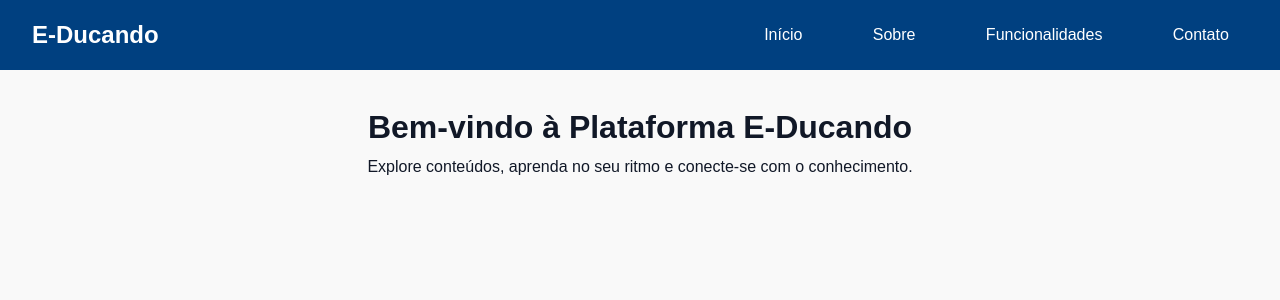
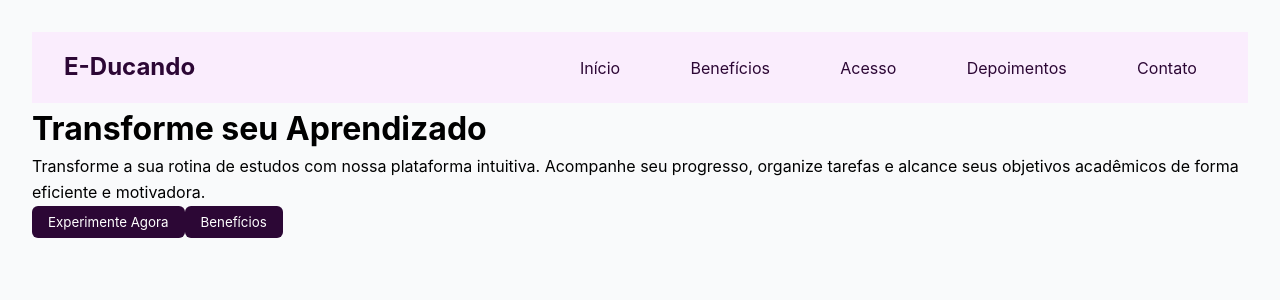
Before and after one commit to matheusdalbone/e-ducando, a React (Vite) app in the folder frontend/: page / in a window 1280 px wide. Shown: the top 300 px of the page. Built offline with nearby package versions, Linux system fonts and the light colour scheme.

Commit message:
Componentes de home e na barra de navegação

```diff
--- a/frontend/src/App.css
+++ b/frontend/src/App.css
@@ -1,11 +1,5 @@
-body {
-  margin: 0;
-  font-family: Arial, sans-serif;
-  background-color: #f9f9f9;
-}
-
 .navbar {
-  background-color: #004080;
+  background-color: #2C0735;
   padding: 1rem;
   color: white;
   display: flex;
@@ -29,8 +23,3 @@ body {
   color: white;
   text-decoration: none;
 }
-
-.home {
-  padding: 2rem;
-  text-align: center;
-}
--- a/frontend/src/components/Home.jsx
+++ b/frontend/src/components/Home.jsx
@@ -4,8 +4,12 @@ import styles from "./Home.module.css";
 export default function Home() {
   return (
     <div className="home">
-      <h1>Bem-vindo à Plataforma E-Ducando</h1>
-      <p>Explore conteúdos, aprenda no seu ritmo e conecte-se com o conhecimento.</p>
+      <div className="home-texto">
+      <h1>Transforme seu <span className="destaque">Aprendizado</span></h1>
+      <p>Transforme a sua rotina de estudos com nossa plataforma intuitiva. Acompanhe seu progresso, organize tarefas e alcance seus objetivos acadêmicos de forma eficiente e motivadora.</p>
+        <button>Experimente Agora</button>
+        <button>Benefícios</button>
+      </div>
     </div>
   );
 }
--- a/frontend/src/components/Home.module.css
+++ b/frontend/src/components/Home.module.css
@@ -1,23 +1,34 @@
 /* Home.module.css */
 
 .home {
+  max-width: 1200px;
+  margin: 0 auto;
+  display: flex;
+  gap: 2rem;
+  background-color: #f9f5ff;
   padding: 2rem;
-    max-width: 800px;
-    margin: 2rem auto;
-    background-color: #645a93;
   border-radius: 8px;
-    box-shadow: 0 2px 8px rgba(0, 0, 0, 0.1);
-    text-align: center;
+  box-shadow: 0 2px 8px rgba(0,0,0,0.1);
+  align-items: center;
+  justify-content: space-between;
 }
 
-  .home h1 {
+.home-texto {
+  flex: 1;
+  text-align: left;
+}
+
+.home-texto h1 {
   font-size: 2.5rem;
-    color: #004080;
+  color: #2C0735;
   margin-bottom: 1rem;
 }
 
-  .home p {
+.home-texto h1 .destaque {
+  color: #5EBAE3;
+}
+
+.home-texto p {
   font-size: 1.125rem;
-    color: #555;
-    line-height: 1.6;
+  margin-bottom: 1.5rem;
 }
--- a/frontend/src/components/Navbar.jsx
+++ b/frontend/src/components/Navbar.jsx
@@ -37,10 +37,11 @@ export default function Navbar() {
       </button>
 
       <ul className={`${styles.menu} ${menuOpen ? styles.open : ''}`}>
-        <li><button onClick={() => scrollToSection('inicio')}>Início</button></li>
-        <li><button onClick={() => scrollToSection('sobre')}>Sobre</button></li>
-        <li><button onClick={() => scrollToSection('funcionalidades')}>Funcionalidades</button></li>
-        <li><button onClick={() => scrollToSection('contato')}>Contato</button></li>
+        <li><button onClick={() => scrollToSection('Inicio')}>Início</button></li>
+        <li><button onClick={() => scrollToSection('Benefícios')}>Benefícios</button></li>
+        <li><button onClick={() => scrollToSection('Acesso')}>Acesso</button></li>
+        <li><button onClick={() => scrollToSection('Depoimentos')}>Depoimentos</button></li>
+        <li><button onClick={() => scrollToSection('Contato')}>Contato</button></li>
       </ul>
     </nav>
   );
--- a/frontend/src/components/Navbar.module.css
+++ b/frontend/src/components/Navbar.module.css
@@ -4,7 +4,7 @@
   display: flex;
   justify-content: space-between;
   align-items: center;
-  background-color: #004080;
+  background-color: #FAEDFD;
   padding: 1rem 2rem;
   color: white;
   position: relative;
@@ -14,6 +14,7 @@
 .logo {
   font-size: 1.5rem;
   font-weight: bold;
+  color: #2C0735;
 }
 
 .menuToggle {
@@ -34,7 +35,7 @@
 .menu li button {
   background: none;
   border: none;
-  color: white;
+  color: #2C0735;
   font-size: 1rem;
   cursor: pointer;
 }
@@ -53,7 +54,7 @@
     position: absolute;
     top: 100%;
     left: 0;
-    background-color: #004080;
+    background-color: #5EBAE3;
     flex-direction: column;
     width: 100%;
     display: none;
--- a/frontend/src/index.css
+++ b/frontend/src/index.css
@@ -14,14 +14,12 @@ html {
 }
 
 body {
-  font-family: 'Inter', -apple-system, BlinkMacSystemFont, 'Segoe UI', Roboto,
-    Oxygen, Ubuntu, Cantarell, 'Open Sans', 'Helvetica Neue', sans-serif;
+  font-family: 'Inter', sans-serif;
   background-color: #f9fafb;
-  color: #111827;
+  /*color: #2C0735;*/
   line-height: 1.6;
-  -webkit-font-smoothing: antialiased;
-  -moz-osx-font-smoothing: grayscale;
   min-height: 100vh;
+  padding: 2rem;
 }
 
 /* Layout container padrão */
@@ -64,43 +62,28 @@ button {
   border: none;
   padding: 0.6em 1.2em;
   border-radius: 6px;
-  background-color: #2563eb;
+  background-color: #2C0735;
   color: white;
   transition: background-color 0.3s ease;
 }
 
 button:hover,
 button:focus {
-  background-color: #1e40af;
+  background-color: #2C0735;
   outline: none;
-}
-
-/* Titulos */
-h1, h2, h3, h4, h5, h6 {
-  font-weight: 700;
-  color: #111827;
 }
 
 /* Tipografia Responsiva */
 @media (max-width: 768px) {
-  html {
-    font-size: 14px;
+  .home {
+    flex-direction: column;
+    padding: 1rem;
+  }
+  .home-texto, .home-imagem {
+    width: 100%;
+    text-align: center;
+  }
+  .botoes {
+    justify-content: center;
   }
 }
-
-/* Classes utilitarias */
-.text-center {
-  text-align: center;
-}
-.mt-1 {
-  margin-top: 0.25rem;
-}
-.mt-2 {
-  margin-top: 0.5rem;
-}
-.mt-4 {
-  margin-top: 1rem;
-}
-.mt-8 {
-  margin-top: 2rem;
-}
```
Lines whose indentation alone changed are shown as unchanged.
